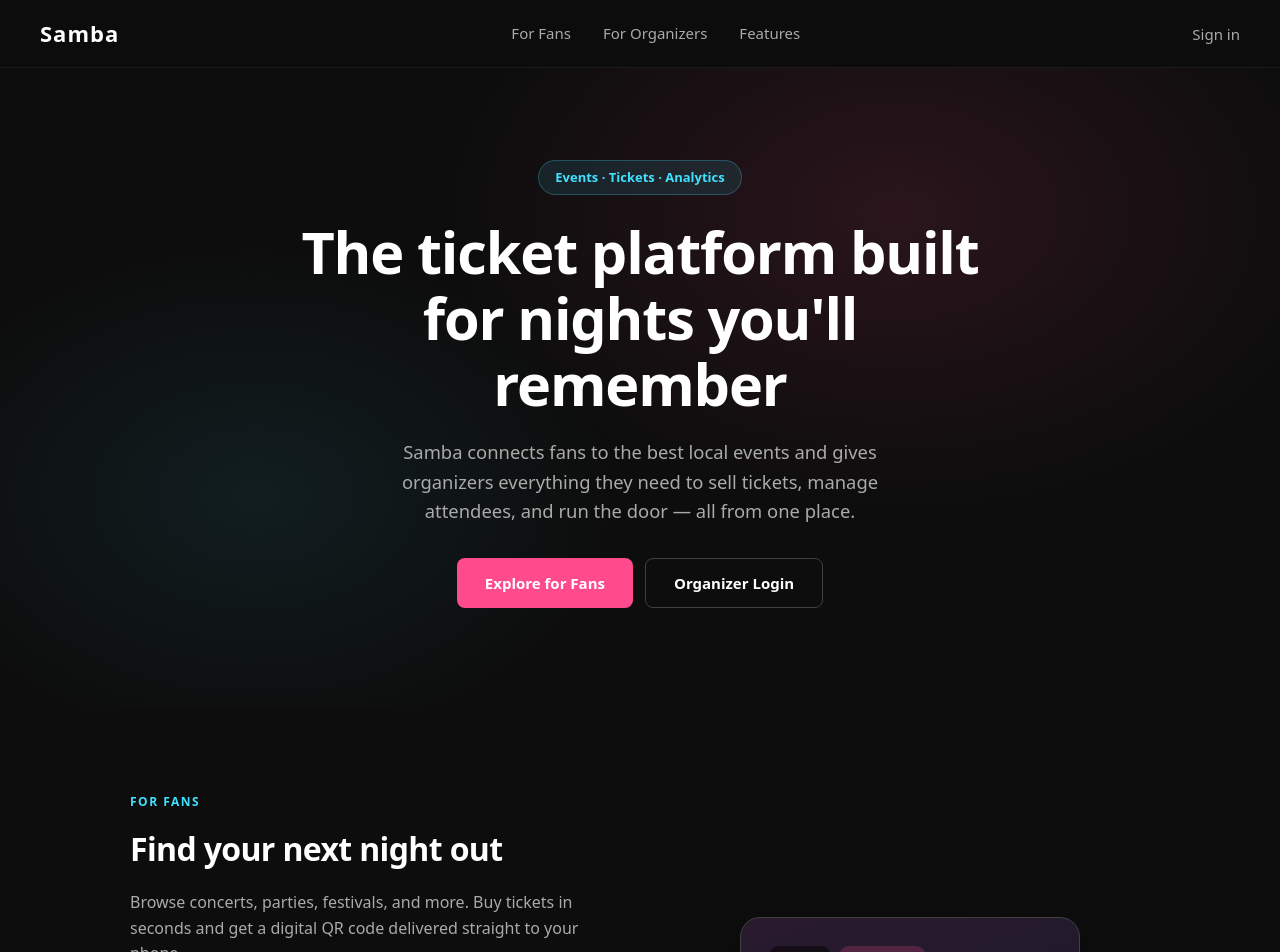
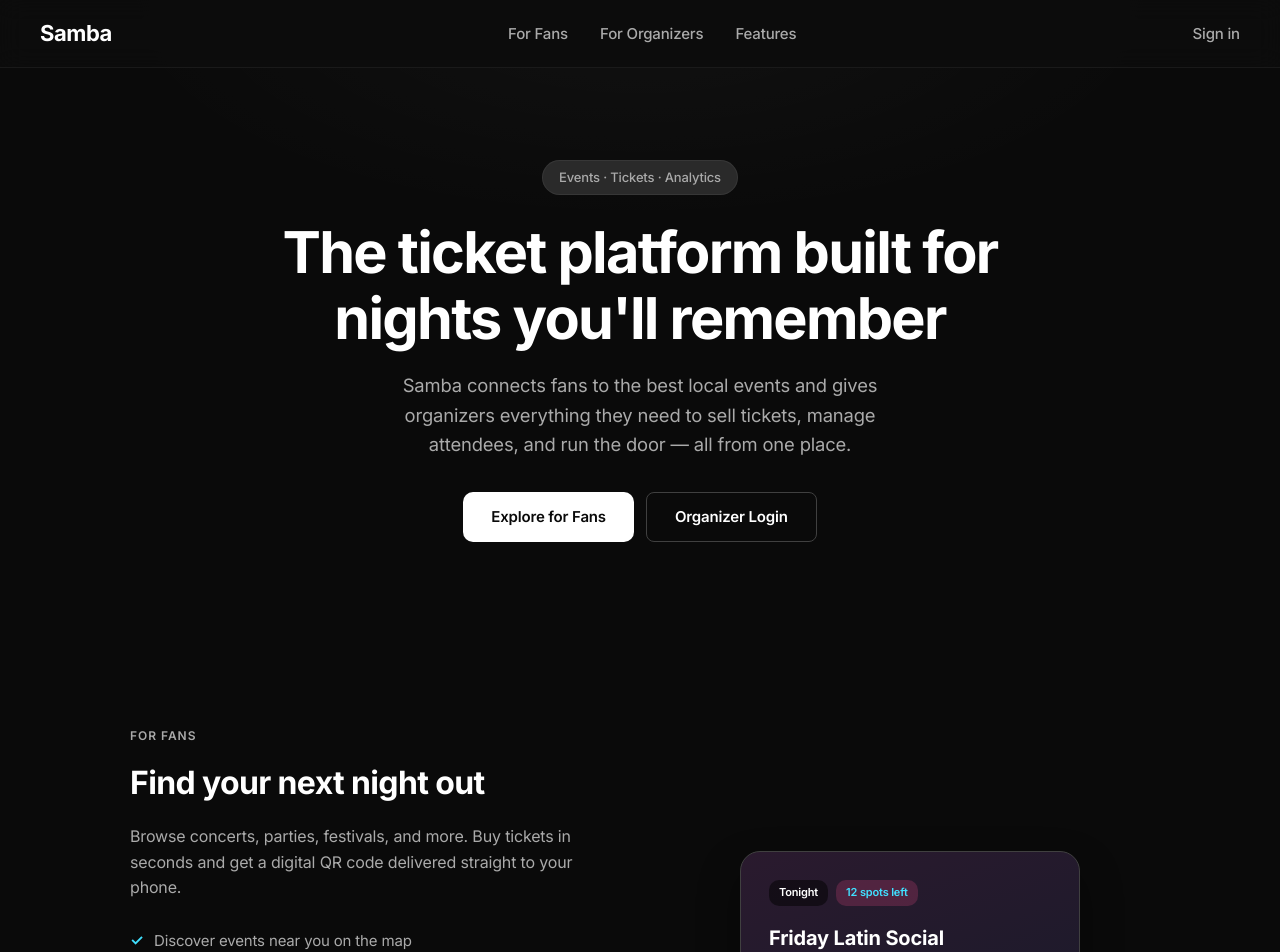
Before and after one commit to mgueye-ai/SambaSite, a Next.js app: page / in a window 1280 px wide. Shown: the top 952 px of the page. Built offline with nearby package versions, Linux system fonts and the light colour scheme; no server answers.

Commit message:
Retheme site and dashboards to match the app with a professional grey palette and Inter font.
Replaces pink accents with black, white, and grey tones across marketing pages, login, and organizer/admin dashboards.

Co-authored-by: Cursor <cursoragent@cursor.com>

```diff
--- a/app/globals.css
+++ b/app/globals.css
@@ -8,16 +8,21 @@
 
 :root {
   --primary: #40E0FF;
-  --accent: #FF4B8C;
-  --bg: #0d0d0d;
+  --accent: #40E0FF;
+  --accent-pink: #FF4B8C;
+  --bg: #0a0a0a;
   --surface: #1A1A1A;
   --surface-2: #2A2A2A;
+  --surface-3: #333333;
   --text: #FFFFFF;
   --text-secondary: #AAAAAA;
+  --text-muted: #666666;
   --border: #404040;
-  --success: #4ade80;
-  --radius: 12px;
-  --font: system-ui, -apple-system, 'Segoe UI', Roboto, sans-serif;
+  --border-subtle: rgba(255, 255, 255, 0.06);
+  --success: #4CAF50;
+  --radius: 10px;
+  --radius-lg: 14px;
+  --font: 'Inter', system-ui, -apple-system, 'Segoe UI', Roboto, sans-serif;
 }
 
 html {
@@ -61,8 +66,8 @@ button {
 
 .logo {
   font-size: 22px;
-  font-weight: 800;
-  letter-spacing: 1px;
+  font-weight: 700;
+  letter-spacing: -0.02em;
 }
 
 .nav-links {
@@ -87,14 +92,14 @@ button {
   border-radius: 8px;
   font-size: 14px;
   font-weight: 600;
-  background: rgba(255, 75, 140, 0.15);
-  border: 1px solid rgba(255, 75, 140, 0.35);
-  color: var(--accent);
+  background: var(--surface-2);
+  border: 1px solid var(--border);
+  color: var(--text);
   transition: background 0.2s;
 }
 
 .btn-nav:hover {
-  background: rgba(255, 75, 140, 0.25);
+  background: var(--surface-3);
 }
 
 .nav-auth-link {
@@ -130,10 +135,10 @@ button {
 
 .app-login-brand {
   text-align: center;
-  font-size: 36px;
-  font-weight: 800;
-  letter-spacing: 1px;
-  color: var(--accent);
+  font-size: 32px;
+  font-weight: 700;
+  letter-spacing: -0.02em;
+  color: var(--text);
   margin-bottom: 56px;
 }
 
@@ -162,7 +167,7 @@ button {
 
 .app-login-input input:focus {
   outline: none;
-  border-color: var(--accent);
+  border-color: var(--border);
 }
 
 .app-login-input input:disabled {
@@ -176,7 +181,7 @@ button {
   transform: translateY(-50%);
   font-size: 13px;
   font-weight: 600;
-  color: var(--accent);
+  color: var(--text-secondary);
 }
 
 .app-login-spinner {
@@ -187,7 +192,7 @@ button {
   width: 18px;
   height: 18px;
   border: 2px solid rgba(255, 255, 255, 0.15);
-  border-top-color: var(--accent);
+  border-top-color: var(--text-secondary);
   border-radius: 50%;
   animation: appLoginSpin 0.7s linear infinite;
 }
@@ -208,9 +213,9 @@ button {
   margin-top: 8px;
   border-radius: var(--radius);
   font-size: 16px;
-  font-weight: 700;
-  color: #fff;
-  background: var(--accent);
+  font-weight: 600;
+  color: var(--bg);
+  background: var(--text);
   transition: filter 0.2s;
 }
 
@@ -252,14 +257,13 @@ button {
   border-radius: 8px;
   font-size: 15px;
   font-weight: 600;
-  background: var(--accent);
-  color: #fff;
-  transition: transform 0.15s, box-shadow 0.15s;
+  background: var(--text);
+  color: var(--bg);
+  transition: filter 0.15s;
 }
 
 .btn-primary:hover {
-  transform: translateY(-1px);
-  box-shadow: 0 4px 20px rgba(255, 75, 140, 0.35);
+  filter: brightness(0.92);
 }
 
 .btn-secondary {
@@ -316,8 +320,7 @@ button {
   position: absolute;
   inset: 0;
   background:
-    radial-gradient(ellipse 50% 60% at 70% 30%, rgba(255, 75, 140, 0.12) 0%, transparent 70%),
-    radial-gradient(ellipse 40% 50% at 20% 70%, rgba(64, 224, 255, 0.08) 0%, transparent 70%);
+    radial-gradient(ellipse 60% 50% at 50% 0%, rgba(255, 255, 255, 0.03) 0%, transparent 70%);
   pointer-events: none;
 }
 
@@ -332,19 +335,19 @@ button {
   display: inline-block;
   padding: 6px 16px;
   border-radius: 20px;
-  background: rgba(64, 224, 255, 0.1);
-  border: 1px solid rgba(64, 224, 255, 0.25);
-  color: var(--primary);
+  background: var(--surface-2);
+  border: 1px solid var(--border-subtle);
+  color: var(--text-secondary);
   font-size: 13px;
-  font-weight: 600;
+  font-weight: 500;
   margin-bottom: 24px;
 }
 
 .hero h1 {
   font-size: clamp(2.4rem, 5vw, 3.6rem);
-  font-weight: 800;
+  font-weight: 700;
   line-height: 1.15;
-  letter-spacing: -0.02em;
+  letter-spacing: -0.03em;
   margin-bottom: 20px;
 }
 
@@ -377,20 +380,20 @@ button {
 .section-tag {
   display: inline-block;
   font-size: 12px;
-  font-weight: 700;
+  font-weight: 600;
   text-transform: uppercase;
-  letter-spacing: 1.5px;
-  color: var(--primary);
+  letter-spacing: 0.08em;
+  color: var(--text-secondary);
   margin-bottom: 12px;
 }
 
 .section-tag.accent {
-  color: var(--accent);
+  color: var(--text-secondary);
 }
 
 .section h2 {
   font-size: 2rem;
-  font-weight: 800;
+  font-weight: 700;
   letter-spacing: -0.02em;
   margin-bottom: 16px;
 }
@@ -846,10 +849,10 @@ button {
   align-items: center;
   justify-content: center;
   font-size: 13px;
-  font-weight: 700;
-  color: var(--accent);
-  background: rgba(255, 75, 140, 0.15);
-  border: 1px solid rgba(255, 75, 140, 0.25);
+  font-weight: 600;
+  color: var(--text-secondary);
+  background: var(--surface-2);
+  border: 1px solid var(--border-subtle);
 }
 
 .dash-avatar-lg.dash-avatar-ph {
@@ -893,9 +896,9 @@ button {
 }
 
 .period-pill.active {
-  background: rgba(255, 75, 140, 0.15);
-  border-color: var(--accent);
-  color: var(--accent);
+  background: var(--surface-3);
+  border-color: var(--border);
+  color: var(--text);
 }
 
 .revenue-amount {
@@ -1406,8 +1409,8 @@ td {
 }
 
 .admin-stat-card.accent {
-  border-color: rgba(255, 75, 140, 0.3);
-  background: rgba(255, 75, 140, 0.08);
+  border-color: var(--border);
+  background: var(--surface-2);
 }
 
 .admin-stat-value {
@@ -1779,8 +1782,8 @@ a.ed-info-block:hover .ed-map-hint {
 
 .ed-ticket-price {
   font-size: 18px;
-  font-weight: 800;
-  color: #ff4b8c;
+  font-weight: 700;
+  color: #fff;
 }
 
 .ed-ticket-perks {
@@ -1828,10 +1831,10 @@ a.ed-info-block:hover .ed-map-hint {
   padding: 16px;
   text-align: center;
   font-size: 15px;
-  font-weight: 800;
-  color: #fff;
-  letter-spacing: 0.5px;
-  background: linear-gradient(90deg, #ff4b8c, #e0356a);
+  font-weight: 600;
+  color: #0a0a0a;
+  letter-spacing: 0.02em;
+  background: #fff;
 }
 
 .ed-modal-root {
@@ -2013,9 +2016,9 @@ a.ed-info-block:hover .ed-map-hint {
   padding: 15px;
   text-align: center;
   font-size: 15px;
-  font-weight: 800;
-  color: #fff;
-  background: linear-gradient(90deg, #ff4b8c, #e0356a);
+  font-weight: 600;
+  color: #0a0a0a;
+  background: #fff;
 }
 
 .ed-checkout-disabled .ed-checkout-gradient {
@@ -2373,8 +2376,8 @@ a.ed-info-block:hover .ed-map-hint {
 }
 
 .ex-cal-btn-active {
-  background: rgba(255, 75, 140, 0.15);
-  border-color: rgba(255, 75, 140, 0.3);
+  background: #333333;
+  border-color: #404040;
 }
 
 .ex-cal-wrap {
@@ -2438,14 +2441,14 @@ a.ed-info-block:hover .ed-map-hint {
 }
 
 .ex-cal-today {
-  color: #ff4b8c;
-  font-weight: 700;
+  color: #fff;
+  font-weight: 600;
 }
 
 .ex-cal-sel {
-  background: #ff4b8c;
-  color: #fff;
-  font-weight: 700;
+  background: #fff;
+  color: #0a0a0a;
+  font-weight: 600;
 }
 
 .ex-cal-clear {
@@ -2464,11 +2467,11 @@ a.ed-info-block:hover .ed-map-hint {
   margin-bottom: 8px;
   padding: 5px 12px;
   border-radius: 20px;
-  background: rgba(255, 75, 140, 0.12);
-  border: 1px solid rgba(255, 75, 140, 0.3);
+  background: #2A2A2A;
+  border: 1px solid #404040;
   font-size: 12px;
-  font-weight: 600;
-  color: #ff4b8c;
+  font-weight: 500;
+  color: #AAAAAA;
 }
 
 .ex-date-chip button {
@@ -2672,9 +2675,9 @@ a.ed-info-block:hover .ed-map-hint {
   display: flex;
   align-items: center;
   gap: 10px;
-  font-size: 22px;
-  font-weight: 800;
-  letter-spacing: 1px;
+  font-size: 18px;
+  font-weight: 700;
+  letter-spacing: -0.02em;
   color: #fff;
   margin-bottom: 8px;
 }
@@ -2696,7 +2699,7 @@ a.ed-info-block:hover .ed-map-hint {
 }
 
 .sdc-admin .sdc-sidebar-badge {
-  color: #40e0ff;
+  color: rgba(255, 255, 255, 0.35);
 }
 
 .sdc-sidebar-nav {
@@ -2726,13 +2729,13 @@ a.ed-info-block:hover .ed-map-hint {
 
 .sdc-nav-item.active {
   color: #fff;
-  background: rgba(255, 75, 140, 0.15);
-  border: 1px solid rgba(255, 75, 140, 0.25);
+  background: #2A2A2A;
+  border: 1px solid #404040;
 }
 
 .sdc-admin .sdc-nav-item.active {
-  background: rgba(64, 224, 255, 0.12);
-  border-color: rgba(64, 224, 255, 0.3);
+  background: #2A2A2A;
+  border-color: #404040;
 }
 
 .sdc-nav-icon {
@@ -2822,9 +2825,9 @@ a.ed-info-block:hover .ed-map-hint {
 }
 
 .sdc-lip-title {
-  font-size: 28px;
-  font-weight: 800;
-  letter-spacing: -0.5px;
+  font-size: 24px;
+  font-weight: 700;
+  letter-spacing: -0.03em;
 }
 
 .sdc-lip-sub {
@@ -2867,14 +2870,14 @@ a.ed-info-block:hover .ed-map-hint {
 
 .sdc-balance-label {
   font-size: 13px;
-  color: #4ade80;
-  font-weight: 600;
+  color: #AAAAAA;
+  font-weight: 500;
 }
 
 .sdc-balance-amount {
-  font-size: 38px;
-  font-weight: 800;
-  letter-spacing: -1px;
+  font-size: 32px;
+  font-weight: 700;
+  letter-spacing: -0.02em;
   font-variant-numeric: tabular-nums;
 }
 
@@ -2908,10 +2911,11 @@ a.ed-info-block:hover .ed-map-hint {
   margin: 16px 36px 0;
   padding: 12px 18px;
   border-radius: 12px;
-  background: rgba(255, 75, 140, 0.15);
-  border: 1px solid rgba(255, 75, 140, 0.3);
-  font-size: 14px;
-  font-weight: 600;
+  background: #2A2A2A;
+  border: 1px solid #404040;
+  font-size: 14px;
+  font-weight: 500;
+  color: #AAAAAA;
 }
 
 .sdc-content {
@@ -2975,8 +2979,8 @@ a.ed-info-block:hover .ed-map-hint {
 }
 
 .sdc-revenue-hero {
-  background: linear-gradient(135deg, #161616 0%, #1a1220 100%);
-  border-color: rgba(255, 75, 140, 0.15);
+  background: #161616;
+  border-color: rgba(255, 255, 255, 0.06);
 }
 
 .sdc-revenue-row {
@@ -2987,9 +2991,9 @@ a.ed-info-block:hover .ed-map-hint {
 }
 
 .sdc-revenue-amount {
-  font-size: 46px;
-  font-weight: 800;
-  letter-spacing: -1.5px;
+  font-size: 40px;
+  font-weight: 700;
+  letter-spacing: -0.03em;
   font-variant-numeric: tabular-nums;
   line-height: 1;
 }
@@ -3018,9 +3022,9 @@ a.ed-info-block:hover .ed-map-hint {
 }
 
 .sdc-period.active {
-  color: var(--accent);
-  background: rgba(255, 75, 140, 0.12);
-  border-color: rgba(255, 75, 140, 0.35);
+  color: #fff;
+  background: #333333;
+  border-color: #404040;
 }
 
 .sdc-hero-grid {
@@ -3045,13 +3049,13 @@ a.ed-info-block:hover .ed-map-hint {
 }
 
 .sdc-hero-stat.accent .sdc-hero-stat-val {
-  color: var(--accent);
+  color: #fff;
 }
 
 .sdc-hero-stat-val {
   display: block;
-  font-size: 22px;
-  font-weight: 800;
+  font-size: 20px;
+  font-weight: 700;
   font-variant-numeric: tabular-nums;
 }
 
@@ -3074,9 +3078,9 @@ a.ed-info-block:hover .ed-map-hint {
   gap: 12px;
   padding: 14px 20px;
   border-radius: 16px;
-  background: rgba(74, 222, 128, 0.08);
-  border: 1px solid rgba(74, 222, 128, 0.25);
-  font-weight: 600;
+  background: #161616;
+  border: 1px solid rgba(255, 255, 255, 0.06);
+  font-weight: 500;
 }
 
 .sdc-live-dot {
@@ -3090,8 +3094,8 @@ a.ed-info-block:hover .ed-map-hint {
 .sdc-live-banner button {
   margin-left: auto;
   font-size: 13px;
-  font-weight: 600;
-  color: #4ade80;
+  font-weight: 500;
+  color: #AAAAAA;
 }
 
 .sdc-hbar {
@@ -3212,8 +3216,8 @@ a.ed-info-block:hover .ed-map-hint {
 
 .sdc-filter.active {
   color: #fff;
-  background: rgba(255, 75, 140, 0.12);
-  border-color: rgba(255, 75, 140, 0.3);
+  background: #333333;
+  border-color: #404040;
 }
 
 .sdc-filter-dot {
@@ -3298,9 +3302,9 @@ a.ed-info-block:hover .ed-map-hint {
 }
 
 .sdc-toggle.on {
-  color: #4ade80;
-  border-color: rgba(74, 222, 128, 0.35);
-  background: rgba(74, 222, 128, 0.1);
+  color: #fff;
+  border-color: #404040;
+  background: #333333;
 }
 
 .sdc-link-btn,
@@ -3308,15 +3312,15 @@ a.ed-info-block:hover .ed-map-hint {
   padding: 5px 12px;
   border-radius: 8px;
   font-size: 12px;
-  font-weight: 600;
-  color: var(--accent);
-  background: rgba(255, 75, 140, 0.1);
-  border: 1px solid rgba(255, 75, 140, 0.25);
+  font-weight: 500;
+  color: #fff;
+  background: #2A2A2A;
+  border: 1px solid #404040;
 }
 
 .sdc-action-btn {
-  color: #fff;
-  background: var(--accent);
+  color: #0a0a0a;
+  background: #fff;
   border: none;
 }
 
@@ -3337,8 +3341,8 @@ a.ed-info-block:hover .ed-map-hint {
 }
 
 .sdc-badge-upcoming {
-  color: #fbbf24;
-  background: rgba(251, 191, 36, 0.12);
+  color: #AAAAAA;
+  background: rgba(255, 255, 255, 0.06);
 }
 
 .sdc-badge-past,
@@ -3360,10 +3364,10 @@ a.ed-info-block:hover .ed-map-hint {
   display: inline-flex;
   align-items: center;
   justify-content: center;
-  font-weight: 700;
-  color: var(--accent);
-  background: rgba(255, 75, 140, 0.15);
-  border: 1px solid rgba(255, 75, 140, 0.25);
+  font-weight: 600;
+  color: #AAAAAA;
+  background: #2A2A2A;
+  border: 1px solid rgba(255, 255, 255, 0.06);
 }
 
 .sdc-table-wrap {
@@ -3488,8 +3492,8 @@ a.ed-info-block:hover .ed-map-hint {
 .sdc-empty-card {
   padding: 28px;
   border-radius: 20px;
-  background: rgba(255, 75, 140, 0.08);
-  border: 1px solid rgba(255, 75, 140, 0.2);
+  background: #161616;
+  border: 1px solid rgba(255, 255, 255, 0.06);
   margin-bottom: 20px;
 }
 
@@ -3709,7 +3713,7 @@ a.ed-info-block:hover .ed-map-hint {
 .sdc-field textarea:focus,
 .sdc-includes input:focus {
   outline: none;
-  border-color: rgba(255, 75, 140, 0.5);
+  border-color: #404040;
 }
 
 .sdc-field-row {
@@ -3794,9 +3798,9 @@ a.ed-info-block:hover .ed-map-hint {
   padding: 12px 24px;
   border-radius: 12px;
   font-size: 15px;
-  font-weight: 700;
-  color: #fff;
-  background: var(--accent);
+  font-weight: 600;
+  color: #0a0a0a;
+  background: #fff;
 }
 
 .sdc-create-submit:disabled {
@@ -3834,8 +3838,8 @@ a.ed-info-block:hover .ed-map-hint {
 .sdc-create-code {
   padding: 20px;
   border-radius: 16px;
-  background: rgba(255, 75, 140, 0.1);
-  border: 1px solid rgba(255, 75, 140, 0.25);
+  background: #2A2A2A;
+  border: 1px solid #404040;
   margin-bottom: 12px;
 }
 
--- a/app/layout.js
+++ b/app/layout.js
@@ -1,4 +1,11 @@
+import { Inter } from 'next/font/google';
 import './globals.css';
+import './theme.css';
+
+const inter = Inter({
+  subsets: ['latin'],
+  display: 'swap',
+});
 
 export const metadata = {
   title: 'Samba — Ticket Platform',
@@ -12,7 +19,7 @@ export const metadata = {
 export default function RootLayout({ children }) {
   return (
     <html lang="en">
-      <body>{children}</body>
+      <body className={inter.className}>{children}</body>
     </html>
   );
 }
--- /dev/null
+++ b/app/theme.css
@@ -0,0 +1,399 @@
+/* Samba app-matched professional theme */
+
+body {
+  -webkit-font-smoothing: antialiased;
+  -moz-osx-font-smoothing: grayscale;
+  letter-spacing: -0.01em;
+}
+
+.logo {
+  font-weight: 700;
+  letter-spacing: -0.02em;
+}
+
+/* ── Buttons & CTAs ── */
+.btn-primary,
+.app-login-btn,
+.sdc-create-submit,
+.sdc-action-btn {
+  background: var(--text);
+  color: var(--bg);
+  font-weight: 600;
+  border-radius: var(--radius);
+  box-shadow: none;
+}
+
+.btn-primary:hover,
+.app-login-btn:hover:not(:disabled),
+.sdc-create-submit:hover:not(:disabled) {
+  transform: none;
+  box-shadow: none;
+  filter: brightness(0.92);
+}
+
+.btn-secondary:hover {
+  border-color: var(--border);
+  color: var(--text);
+}
+
+.btn-nav {
+  background: var(--surface-2);
+  border: 1px solid var(--border);
+  color: var(--text);
+}
+
+.btn-nav:hover {
+  background: var(--surface-3);
+}
+
+/* ── Login ── */
+.app-login-brand {
+  color: var(--text);
+  font-weight: 700;
+  font-size: 32px;
+}
+
+.app-login-title {
+  font-weight: 600;
+  font-size: 24px;
+}
+
+.app-login-input input:focus {
+  border-color: var(--border);
+  background: var(--surface-2);
+}
+
+.app-login-edit {
+  color: var(--text-secondary);
+}
+
+.app-login-spinner {
+  border-top-color: var(--text-secondary);
+}
+
+/* ── Marketing hero (subtle, no pink glow) ── */
+.hero-glow {
+  background:
+    radial-gradient(ellipse 60% 50% at 50% 0%, rgba(255, 255, 255, 0.03) 0%, transparent 70%);
+}
+
+.hero h1 {
+  font-weight: 700;
+  letter-spacing: -0.03em;
+}
+
+.hero-badge {
+  background: var(--surface-2);
+  border: 1px solid var(--border-subtle);
+  color: var(--text-secondary);
+}
+
+.stat-value,
+.revenue-amount {
+  font-weight: 700;
+  letter-spacing: -0.02em;
+}
+
+/* ── Dashboard shell ── */
+.sdc-page {
+  background: var(--bg);
+}
+
+.sdc-sidebar {
+  background: var(--surface);
+  border-right: 1px solid var(--border-subtle);
+}
+
+.sdc-logo {
+  font-weight: 700;
+  font-size: 18px;
+  letter-spacing: -0.02em;
+}
+
+.sdc-logo-icon {
+  border-radius: 6px;
+}
+
+.sdc-sidebar-badge {
+  color: var(--text-muted);
+  font-weight: 600;
+  letter-spacing: 0.08em;
+}
+
+.sdc-admin .sdc-sidebar-badge {
+  color: var(--text-secondary);
+}
+
+.sdc-nav-icon {
+  display: none;
+}
+
+.sdc-nav-item {
+  font-weight: 500;
+  font-size: 13px;
+  border-radius: var(--radius);
+  border: 1px solid transparent;
+}
+
+.sdc-nav-item.active {
+  background: var(--surface-2);
+  border-color: var(--border);
+  color: var(--text);
+}
+
+.sdc-admin .sdc-nav-item.active {
+  background: var(--surface-2);
+  border-color: var(--border);
+}
+
+.sdc-lip {
+  background: var(--surface);
+  border-bottom-left-radius: var(--radius-lg);
+  border-bottom-right-radius: var(--radius-lg);
+  box-shadow: none;
+  border-bottom: 1px solid var(--border-subtle);
+}
+
+.sdc-lip-title {
+  font-size: 24px;
+  font-weight: 700;
+  letter-spacing: -0.03em;
+}
+
+.sdc-lip-stat strong {
+  font-weight: 700;
+  font-size: 18px;
+}
+
+.sdc-balance-label {
+  color: var(--text-secondary);
+  font-weight: 500;
+}
+
+.sdc-balance-amount {
+  font-weight: 700;
+  font-size: 32px;
+  letter-spacing: -0.02em;
+}
+
+.sdc-withdraw-btn {
+  background: var(--text);
+  color: var(--bg);
+  border-radius: var(--radius);
+  font-weight: 600;
+  font-size: 13px;
+}
+
+.sdc-withdraw-btn:disabled {
+  background: var(--surface-3);
+  color: var(--text-muted);
+}
+
+/* ── Dashboard cards ── */
+.sdc-card,
+.sdc-event-card,
+.sdc-create-section,
+.sdc-create-host,
+.sdc-create-live-preview,
+.sdc-create-cover,
+.sdc-ticket-card,
+.sdc-create-success,
+.sdc-hero-stat {
+  background: var(--surface);
+  border: 1px solid var(--border-subtle);
+  border-radius: var(--radius-lg);
+}
+
+.sdc-revenue-hero {
+  background: var(--surface);
+  border-color: var(--border-subtle);
+}
+
+.sdc-card-head h3,
+.sdc-create-section h2 {
+  font-weight: 600;
+  font-size: 14px;
+  color: var(--text-secondary);
+  text-transform: uppercase;
+  letter-spacing: 0.06em;
+}
+
+.sdc-revenue-amount {
+  font-size: 40px;
+  font-weight: 700;
+  letter-spacing: -0.03em;
+  color: var(--text);
+}
+
+.sdc-hero-stat-val {
+  font-size: 20px;
+  font-weight: 700;
+}
+
+.sdc-hero-stat.accent .sdc-hero-stat-val {
+  color: var(--text);
+}
+
+.sdc-period,
+.sdc-filter {
+  font-weight: 500;
+  font-size: 12px;
+  border-radius: var(--radius);
+  background: var(--surface-2);
+  border: 1px solid var(--border-subtle);
+}
+
+.sdc-period.active,
+.sdc-filter.active {
+  background: var(--surface-3);
+  border-color: var(--border);
+  color: var(--text);
+}
+
+.sdc-live-banner {
+  background: var(--surface);
+  border: 1px solid var(--border-subtle);
+  font-weight: 500;
+}
+
+.sdc-live-dot {
+  background: var(--success);
+}
+
+.sdc-live-banner button {
+  color: var(--text-secondary);
+}
+
+.sdc-hbar-fill {
+  background: var(--text-secondary) !important;
+}
+
+.sdc-toast {
+  background: var(--surface-2);
+  border: 1px solid var(--border);
+  color: var(--text-secondary);
+  font-weight: 500;
+}
+
+.sdc-badge-live,
+.sdc-badge-verified,
+.sdc-badge-checked_in {
+  color: var(--success);
+  background: rgba(76, 175, 80, 0.1);
+}
+
+.sdc-badge-upcoming {
+  color: var(--text-secondary);
+  background: var(--surface-2);
+}
+
+.sdc-link-btn,
+.sdc-action-btn {
+  background: var(--surface-2);
+  border: 1px solid var(--border);
+  color: var(--text);
+  font-weight: 500;
+}
+
+.sdc-action-btn {
+  background: var(--text);
+  color: var(--bg);
+  border: none;
+}
+
+.sdc-toggle.on {
+  color: var(--text);
+  border-color: var(--border);
+  background: var(--surface-3);
+}
+
+.sdc-empty-card {
+  background: var(--surface);
+  border: 1px solid var(--border-subtle);
+}
+
+.sdc-impersonate {
+  background: var(--surface-2);
+  border-bottom: 1px solid var(--border-subtle);
+}
+
+.sdc-impersonate button {
+  color: var(--text);
+  background: var(--surface-3);
+  border: 1px solid var(--border);
+}
+
+.sdc-avatar-ph {
+  color: var(--text-secondary);
+  background: var(--surface-2);
+  border: 1px solid var(--border-subtle);
+}
+
+.dash-avatar-ph {
+  color: var(--text-secondary);
+  background: var(--surface-2);
+  border: 1px solid var(--border-subtle);
+}
+
+/* ── Create event form ── */
+.sdc-field input,
+.sdc-field textarea,
+.sdc-includes input,
+.sdc-select,
+.sdc-search {
+  background: var(--surface-2);
+  border: 1px solid var(--border-subtle);
+  border-radius: var(--radius);
+  font-weight: 400;
+}
+
+.sdc-field input:focus,
+.sdc-field textarea:focus {
+  border-color: var(--border);
+}
+
+.sdc-create-code {
+  background: var(--surface-2);
+  border: 1px solid var(--border);
+}
+
+.sdc-create-code strong {
+  font-weight: 700;
+  letter-spacing: 4px;
+}
+
+/* ── Legacy dash components ── */
+.dash-page {
+  background: var(--bg);
+}
+
+.dash-header,
+.revenue-card,
+.dash-card {
+  background: var(--surface);
+  border-color: var(--border-subtle);
+}
+
+.period-pill.active {
+  background: var(--surface-3);
+  border-color: var(--border);
+  color: var(--text);
+}
+
+.period-pill {
+  font-weight: 500;
+}
+
+.dash-tab.active {
+  background: var(--surface-2);
+  border-color: var(--border);
+  color: var(--text);
+}
+
+.admin-stat-card.accent {
+  border-color: var(--border);
+}
+
+.admin-stat-card.accent .admin-stat-value {
+  color: var(--text);
+}
--- a/components/AdminView.js
+++ b/components/AdminView.js
@@ -134,7 +134,7 @@ export default function AdminView() {
 
             <div className="sdc-grid-2">
               <SdcCard title="Platform revenue" meta="Last 30 days" wide>
-                <AreaChart data={revenueByDay.data} labels={revenueByDay.labels} color="#40E0FF" />
+                <AreaChart data={revenueByDay.data} labels={revenueByDay.labels} color="#888888" />
               </SdcCard>
               <SdcCard title="Platform snapshot">
                 <div className="sdc-kv"><span>Attendees</span><strong>{fmtN(data.attendees)}</strong></div>
@@ -148,7 +148,7 @@ export default function AdminView() {
             <div className="sdc-grid-2">
               <SdcCard title="Top organizers" meta="By revenue">
                 {topOrgs.map((org) => (
-                  <HBar key={org.id} label={org.organizationName} value={org.revenue || 0} maxValue={maxOrgRev} color="#40E0FF" display={fmt$(org.revenue || 0)} />
+                  <HBar key={org.id} label={org.organizationName} value={org.revenue || 0} maxValue={maxOrgRev} color="#666666" display={fmt$(org.revenue || 0)} />
                 ))}
               </SdcCard>
               <SdcCard title="Recent events" meta="Latest 8">
--- a/components/ExploreView.js
+++ b/components/ExploreView.js
@@ -212,7 +212,7 @@ export default function ExploreView({ events }) {
             <Icon
               name="calendar"
               size={16}
-              color={calOpen || dateFilter ? '#FF4B8C' : 'rgba(255,255,255,0.6)'}
+              color={calOpen || dateFilter ? '#FFFFFF' : 'rgba(255,255,255,0.6)'}
             />
           </button>
         </div>
@@ -231,7 +231,7 @@ export default function ExploreView({ events }) {
 
         {dateFilter && !calOpen && (
           <div className="ex-date-chip">
-            <Icon name="calendar" size={11} color="#FF4B8C" />
+            <Icon name="calendar" size={11} color="#AAAAAA" />
             <span>
               {dateFilter.toLocaleDateString('en-US', { month: 'short', day: 'numeric', year: 'numeric' })}
             </span>
--- a/components/dashboard/ui.js
+++ b/components/dashboard/ui.js
@@ -34,7 +34,7 @@ function toPoints(data, w, h, pad = 4) {
   }));
 }
 
-export function Sparkline({ data, width = 280, height = 54, color = '#FF4B8C' }) {
+export function Sparkline({ data, width = 280, height = 54, color = '#AAAAAA' }) {
   if (!data?.length || data.length < 2) return null;
   const pts = toPoints(data, width, height);
   const line = smoothPath(pts);
@@ -56,7 +56,7 @@ export function Sparkline({ data, width = 280, height = 54, color = '#FF4B8C' })
   );
 }
 
-export function AreaChart({ data, labels, width = 560, height = 160, color = '#FF4B8C', formatY = fmt$ }) {
+export function AreaChart({ data, labels, width = 560, height = 160, color = '#AAAAAA', formatY = fmt$ }) {
   if (!data?.length || data.length < 2) {
     return <p className="sdc-empty-chart">Not enough data yet</p>;
   }
@@ -149,7 +149,7 @@ export function DonutChart({ segments, size = 140 }) {
   );
 }
 
-export function HBar({ label, value, maxValue, color = '#FF4B8C', display }) {
+export function HBar({ label, value, maxValue, color = '#666666', display }) {
   const pct = maxValue > 0 ? (value / maxValue) * 100 : 0;
   return (
     <div className="sdc-hbar">
```
Also changed, not shown: components/OrganizerDashboard.js (+6 -6 lines).
